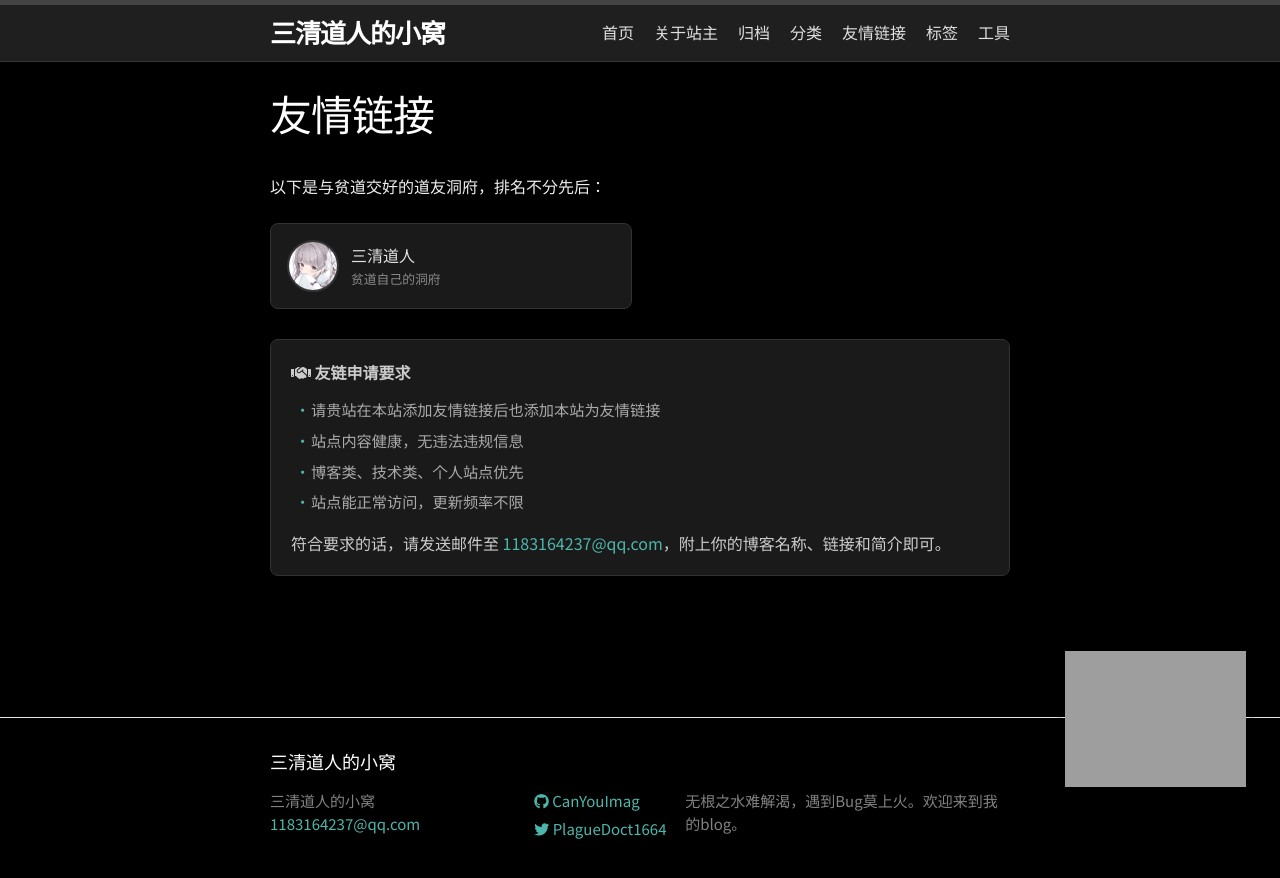
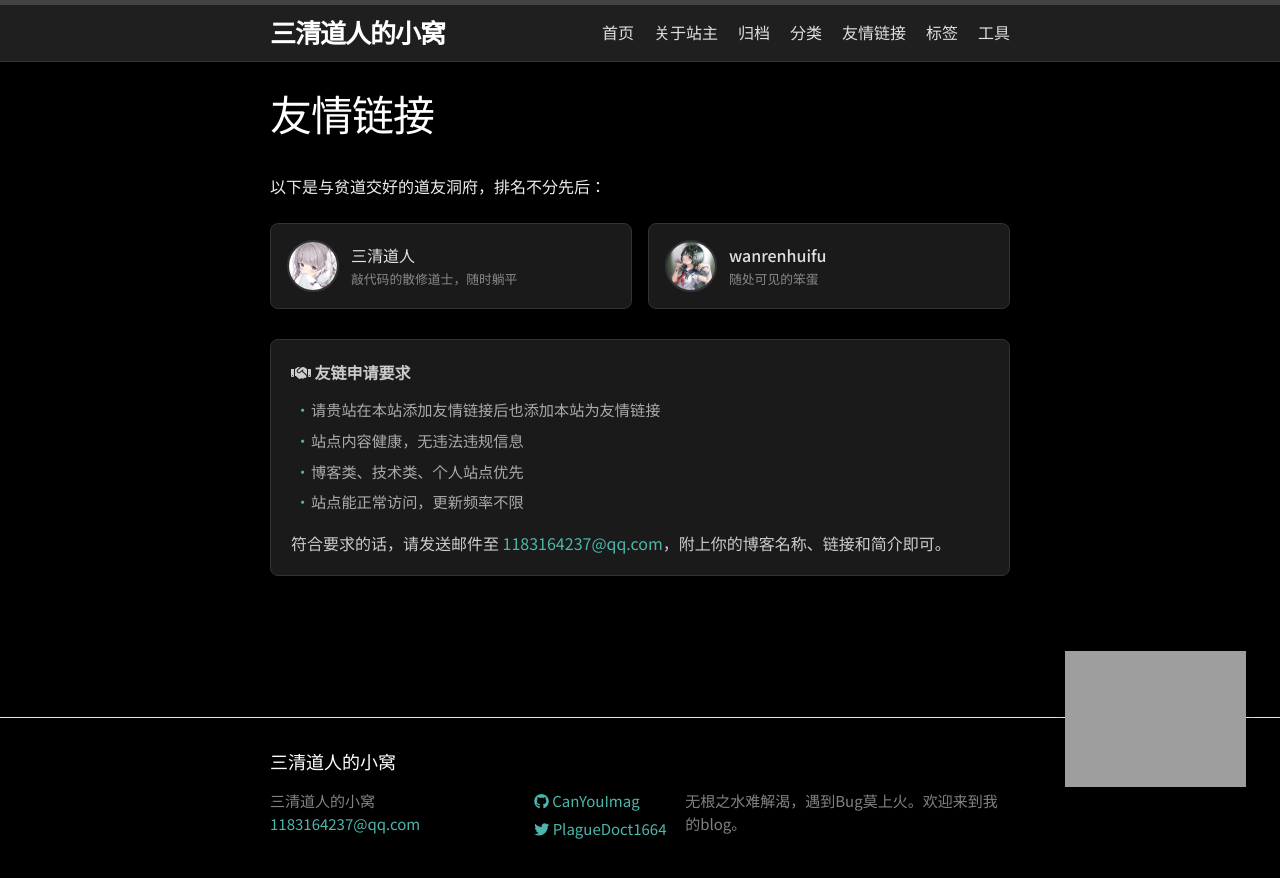
Before and after one commit to CanYouImag/CanYouImag.github.io, a Jekyll site: the page built from links.md, in a window 1280 px wide. Shown: the top 878 px of the page. Built offline with Jekyll 4.4.1, drawn with Linux system fonts in a browser that asks for light colours; grey boxes are pictures that could not be loaded.

Commit message:
增加友链

```diff
--- a/_data/links.yml
+++ b/_data/links.yml
@@ -1,4 +1,9 @@
 - name: 三清道人
   url: https://canyouimag.github.io/
   avatar: /assets/touxiang.png
-  description: 贫道自己的洞府
+  description: 敲代码的散修道士，随时躺平
+
+- name: wanrenhuifu
+  url: https://wanrenhuifu.github.io/
+  avatar: /assets/wanrenhuifu.png
+  description: 随处可见的笨蛋
```
Also changed, not shown: assets/wanrenhuifu.png (added).
